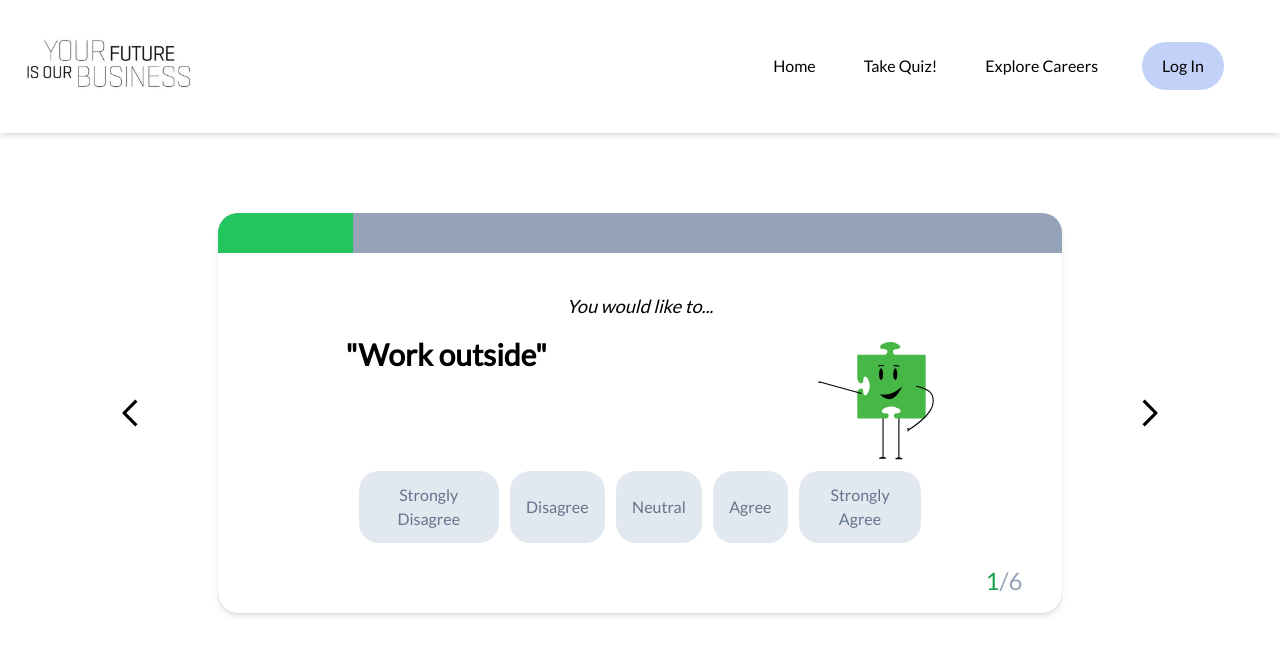
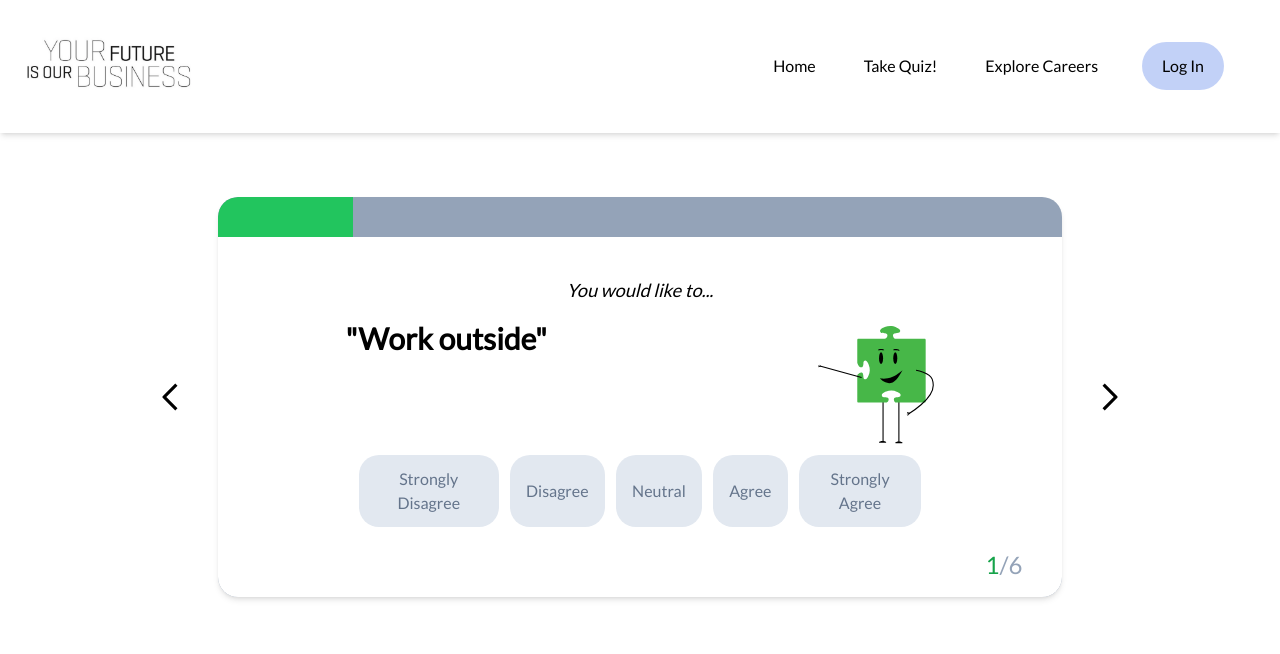
Before and after one commit to ucsc-blueprint/yfiob2, a Next.js app: page /take-quiz in a window 1280 px wide. Shown: the top 654 px of the page. Built offline with nearby package versions, Linux system fonts and the light colour scheme.

Commit message:
updating question card to correctly save question

```diff
--- a/src/app/take-quiz/page.jsx
+++ b/src/app/take-quiz/page.jsx
@@ -37,7 +37,7 @@ export default function Page() {
 		return Object.values(question.sub_questions).map((subQuestion, sIndex) => {
 			const questionId = `${qIndex}-${sIndex}`;
 			return (
-				<div className="m-20" key={questionId}>
+				<div className="m" key={questionId}>
 					<QuestionCard
 						advice={question.question}
 						question={subQuestion.statement}
@@ -61,8 +61,9 @@ export default function Page() {
 	return (
 		<>
 <Navbar />
-			<div className="flex justify-center">
-				<button
+<div className="flex flex-col justify-center items-center m-16">
+	<div className="flex flex-row items-center justify-center">
+		<button className = "mr-10"
 			onClick={() => {
 				if (questionNum > 0) {
 					setQuestionNum(questionNum - 1);
@@ -71,7 +72,9 @@ export default function Page() {
 		>
 			<BackArrow />
 		</button>
-				<div className="flex flex-col items-center">
+
+		{/* Question Card */}
+		<div className="flex flex-col items-center ">
 			{questionsObject[questionNum]?.[randomNum] ?? (
 				<div className="m-20">
 					<QuestionCard
@@ -90,16 +93,29 @@ export default function Page() {
 				</div>
 			)}
 		</div>
-				<button
+
+		<button className="ml-10"
 			onClick={() => {
 				if (questionNum < questions.length - 1) {
-							setQuestionNum(questionNum + 1); // Navigate to the next question
+					setQuestionNum(questionNum + 1);
 				}
 			}}
 		>
 			<ForwardArrow />
 		</button>
 	</div>
+
+
+</div>
+	{
+
+		questionNum === questions.length - 1 && <div className="mt-6 flex justify-center ">
+		<button className="text-lg text-white bg-blue-500 px-5 py-2 rounded-full hover:bg-blue-700">
+			Submit
+		</button>
+	</div>
+	}
+
 		</>
 	);
 }
--- a/src/components/QuestionCard/QuestionCard.jsx
+++ b/src/components/QuestionCard/QuestionCard.jsx
@@ -55,6 +55,13 @@ export const QuestionCard = ({
 					<span className="text-slate-400">/{totalQuestions}</span>
 				</div>
 			</div>
+
+			<div className="flex-end justify-center">
+				<button className="text-lg text-white bg-blue-500 px-5 py-2 rounded-full hover:bg-blue-700"
+				>
+					Submit
+				</button>
+			</div>
 		</div>
 	);
 };
```
Lines whose indentation alone changed are shown as unchanged.
